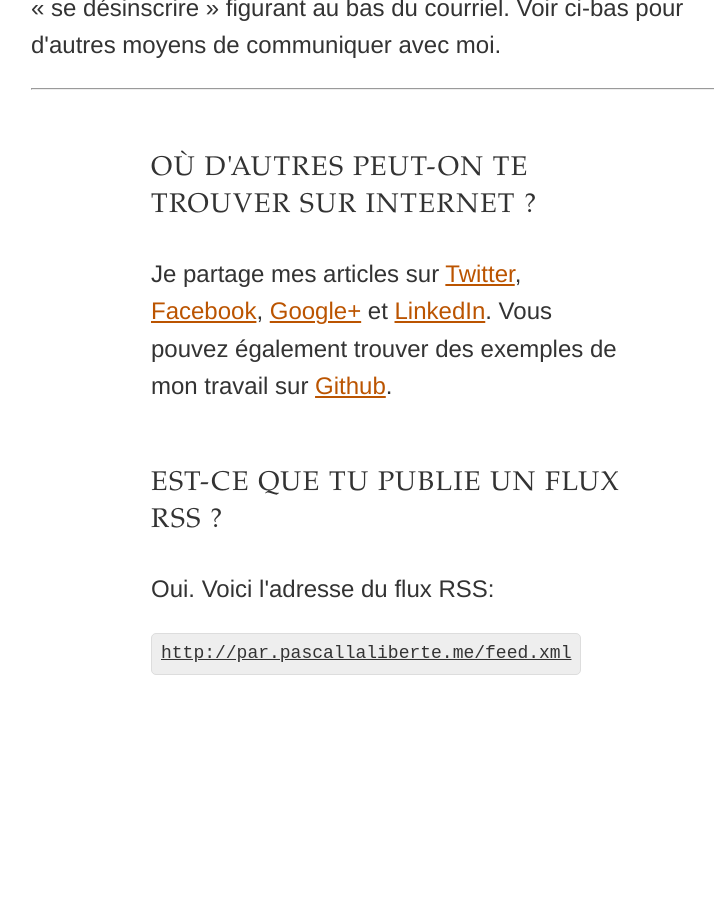
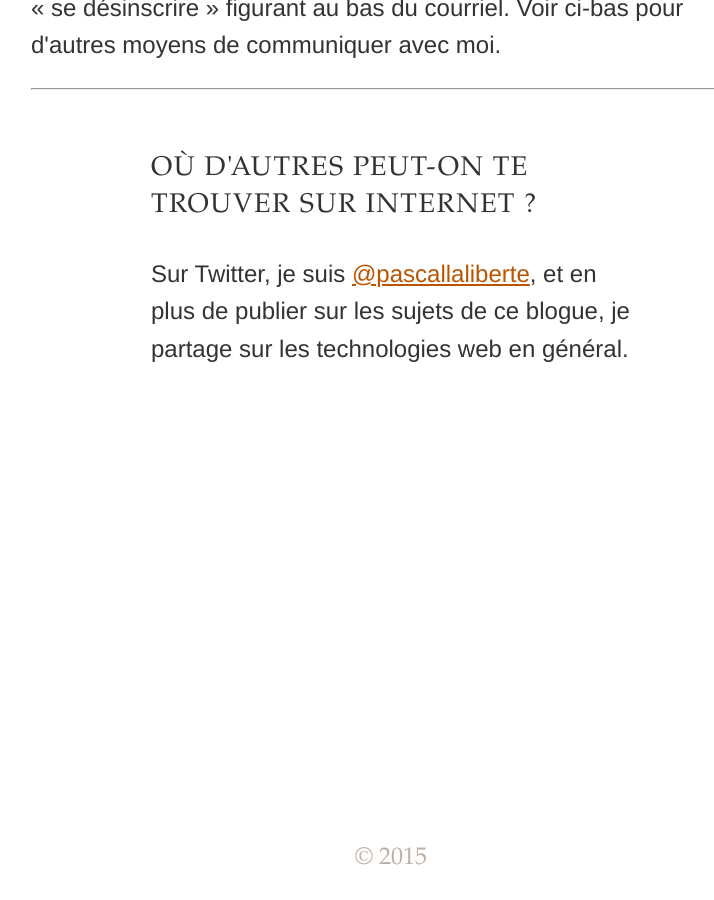
Before and after one commit to pascallaliberte/par.pascallaliberte.me, a Jekyll site: the page built from sinscrire-suivre/index.html, in a window 1280 px wide and 900 px high, scrolled down 1175 px. Shown: the whole window, without its empty margins (249-963 px from the left). Built offline with Jekyll 4.4.1, drawn with Linux system fonts in a browser that asks for light colours; nearby versions of some CDN libraries; after the commit the page ends 2054 px from its top, so only the background shows below that.

Commit message:
Supprimer les mentions de Facebook, Github, Google+ et LinkedIn de la page d'inscription

```diff
--- a/sinscrire-suivre/index.html
+++ b/sinscrire-suivre/index.html
@@ -31,20 +31,8 @@ alt_lang_path: /subscribe-follow/
 
     <h2>Où d'autres peut-on te trouver sur internet&nbsp;?</h2>
 
-    <p>Je partage mes articles sur
-      <a href="http://twitter.com/pascallaliberte" title="Twitter: @pascallaliberte">Twitter</a>,
-      <a href="https://www.facebook.com/pascallaliberte" title="Facebook: pascallaliberte">Facebook</a>,
-      <a href="https://plus.google.com/104794227710544002483/posts" title="Google+">Google+</a> et
-      <a href="http://www.linkedin.com/in/pascallaliberte" title="LinkedIn">LinkedIn</a>.
-      Vous pouvez également trouver des exemples de mon travail sur
-      <a href="https://github.com/pascallaliberte" title="Github: pascallaliberte">Github</a>.
+    <p>Sur Twitter, je suis <a href="http://twitter.com/pascallaliberte" title="Twitter: @pascallaliberte">@pascallaliberte</a>, et en plus de publier sur les sujets de ce blogue, je partage sur les technologies web en général.
     </p>
-
-    <h2>Est-ce que tu publie un flux RSS&nbsp;?</h2>
-
-    <p>Oui. Voici l'adresse du flux RSS:</p>
-
-    <p><code class="subscribe-follow-rss"><a href="{{ site.url }}/feed.xml">{{ site.url }}/feed.xml</a></code></p>
 
   </section>
 
```
